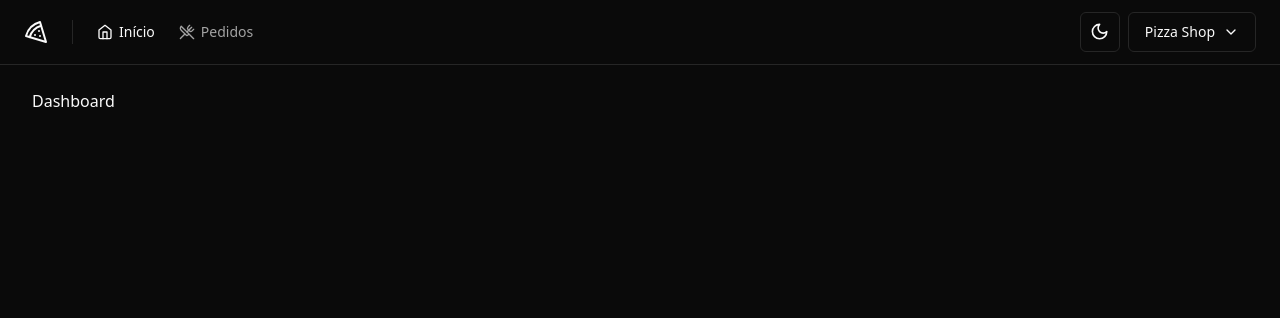
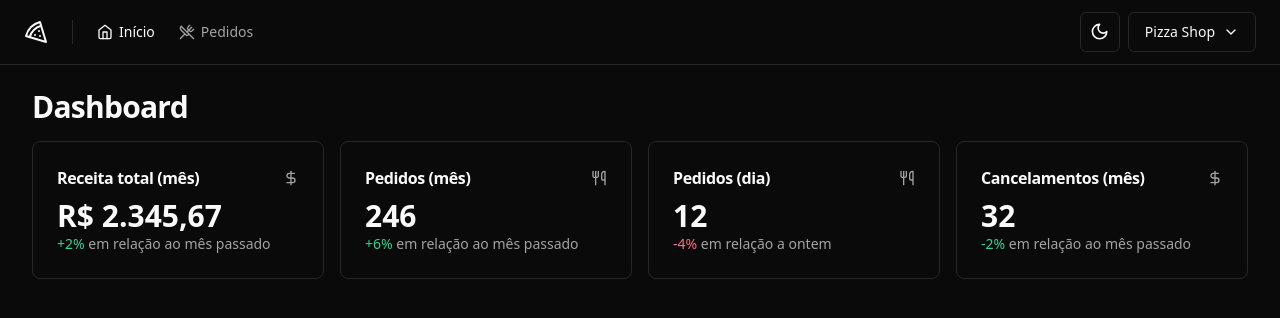
Before and after one commit to samuel-cabral/pizzashop-web, a React app: page / in a window 1280 px wide. Shown: the top 318 px of the page. Built offline with nearby package versions, Linux system fonts and the light colour scheme; the HTML template or start-up script is replaced by a standard one.

Commit message:
feat: deashboard page

```diff
--- a/src/components/pagination.tsx
+++ b/src/components/pagination.tsx
@@ -38,7 +38,7 @@
           </Button>
           <Button variant="outline" className="h-8 w-8 p-0">
             <ChevronLeft className="h-4 w-4" />
-            <span className="sr-only">Página anterior</span>
+            <span className="sr-only">Página passado</span>
           </Button>
           <Button variant="outline" className="h-8 w-8 p-0">
             <ChevronRight className="h-4 w-4" />
--- /dev/null
+++ b/src/components/ui/card.tsx
@@ -0,0 +1,79 @@
+import * as React from 'react'
+
+import { cn } from '@/lib/utils'
+
+const Card = React.forwardRef<
+  HTMLDivElement,
+  React.HTMLAttributes<HTMLDivElement>
+>(({ className, ...props }, ref) => (
+  <div
+    ref={ref}
+    className={cn(
+      'rounded-lg border bg-card text-card-foreground shadow-sm',
+      className,
+    )}
+    {...props}
+  />
+))
+Card.displayName = 'Card'
+
+const CardHeader = React.forwardRef<
+  HTMLDivElement,
+  React.HTMLAttributes<HTMLDivElement>
+>(({ className, ...props }, ref) => (
+  <div
+    ref={ref}
+    className={cn('flex flex-col space-y-1.5 p-6', className)}
+    {...props}
+  />
+))
+CardHeader.displayName = 'CardHeader'
+
+const CardTitle = React.forwardRef<
+  HTMLParagraphElement,
+  React.HTMLAttributes<HTMLHeadingElement>
+>(({ className, ...props }, ref) => (
+  <h3
+    ref={ref}
+    className={cn(
+      'text-2xl font-semibold leading-none tracking-tight',
+      className,
+    )}
+    {...props}
+  />
+))
+CardTitle.displayName = 'CardTitle'
+
+const CardDescription = React.forwardRef<
+  HTMLParagraphElement,
+  React.HTMLAttributes<HTMLParagraphElement>
+>(({ className, ...props }, ref) => (
+  <p
+    ref={ref}
+    className={cn('text-sm text-muted-foreground', className)}
+    {...props}
+  />
+))
+CardDescription.displayName = 'CardDescription'
+
+const CardContent = React.forwardRef<
+  HTMLDivElement,
+  React.HTMLAttributes<HTMLDivElement>
+>(({ className, ...props }, ref) => (
+  <div ref={ref} className={cn('p-6 pt-0', className)} {...props} />
+))
+CardContent.displayName = 'CardContent'
+
+const CardFooter = React.forwardRef<
+  HTMLDivElement,
+  React.HTMLAttributes<HTMLDivElement>
+>(({ className, ...props }, ref) => (
+  <div
+    ref={ref}
+    className={cn('flex items-center p-6 pt-0', className)}
+    {...props}
+  />
+))
+CardFooter.displayName = 'CardFooter'
+
+export { Card, CardContent, CardDescription, CardFooter, CardHeader, CardTitle }
--- a/src/pages/app/dashboard.tsx
+++ /dev/null
@@ -1,10 +0,0 @@
-import { Helmet } from 'react-helmet-async'
-
-export function Dashboard() {
-  return (
-    <div className="flex h-screen">
-      <Helmet title="Dashboard" />
-      <h1>Dashboard</h1>
-    </div>
-  )
-}
--- /dev/null
+++ b/src/pages/app/dashboard/dashboard.tsx
@@ -0,0 +1,24 @@
+import { Helmet } from 'react-helmet-async'
+
+import { DayOrdersAmountCard } from './day-orders-amount-card'
+import { MonthCanceledOrdersAmountCard } from './month-canceled-orders-amount-card'
+import { MonthOrdersAmountCard } from './month-orders-amount-card'
+import { MonthRevenueCard } from './month-revenue-card'
+
+export function Dashboard() {
+  return (
+    <>
+      <Helmet title="Dashboard" />
+      <div className="flex flex-col gap-4">
+        <h1 className="text-3xl font-bold tracking-tight">Dashboard</h1>
+
+        <div className="grid grid-cols-4 gap-4">
+          <MonthRevenueCard />
+          <MonthOrdersAmountCard />
+          <DayOrdersAmountCard />
+          <MonthCanceledOrdersAmountCard />
+        </div>
+      </div>
+    </>
+  )
+}
--- /dev/null
+++ b/src/pages/app/dashboard/day-orders-amount-card.tsx
@@ -0,0 +1,23 @@
+import { Utensils } from 'lucide-react'
+
+import { Card, CardContent, CardHeader, CardTitle } from '@/components/ui/card'
+
+// interface DayOrdersAmountCardProps {}
+
+export function DayOrdersAmountCard() {
+  return (
+    <Card>
+      <CardHeader className="flex-row items-center justify-between space-y-0 pb-2">
+        <CardTitle className="text-base font-semibold">Pedidos (dia)</CardTitle>
+        <Utensils className="h-4 w-4 text-muted-foreground" />
+      </CardHeader>
+      <CardContent>
+        <span className="text-3xl font-bold">12</span>
+        <p className="text-sm text-muted-foreground">
+          <span className="text-rose-500 dark:text-rose-400">-4%</span> em
+          relação a ontem
+        </p>
+      </CardContent>
+    </Card>
+  )
+}
--- /dev/null
+++ b/src/pages/app/dashboard/month-canceled-orders-amount-card.tsx
@@ -0,0 +1,25 @@
+import { DollarSign } from 'lucide-react'
+
+import { Card, CardContent, CardHeader, CardTitle } from '@/components/ui/card'
+
+// interface MonthCanceledOrdersAmountCardProps {}
+
+export function MonthCanceledOrdersAmountCard() {
+  return (
+    <Card>
+      <CardHeader className="flex-row items-center justify-between space-y-0 pb-2">
+        <CardTitle className="text-base font-semibold">
+          Cancelamentos (mês)
+        </CardTitle>
+        <DollarSign className="h-4 w-4 text-muted-foreground" />
+      </CardHeader>
+      <CardContent>
+        <span className="text-3xl font-bold">32</span>
+        <p className="text-sm text-muted-foreground">
+          <span className="text-emerald-500 dark:text-emerald-400">-2%</span> em
+          relação ao mês passado
+        </p>
+      </CardContent>
+    </Card>
+  )
+}
--- /dev/null
+++ b/src/pages/app/dashboard/month-orders-amount-card.tsx
@@ -0,0 +1,23 @@
+import { Utensils } from 'lucide-react'
+
+import { Card, CardContent, CardHeader, CardTitle } from '@/components/ui/card'
+
+// interface MonthOrdersAmountCardProps {}
+
+export function MonthOrdersAmountCard() {
+  return (
+    <Card>
+      <CardHeader className="flex-row items-center justify-between space-y-0 pb-2">
+        <CardTitle className="text-base font-semibold">Pedidos (mês)</CardTitle>
+        <Utensils className="h-4 w-4 text-muted-foreground" />
+      </CardHeader>
+      <CardContent>
+        <span className="text-3xl font-bold">246</span>
+        <p className="text-sm text-muted-foreground">
+          <span className="text-emerald-500 dark:text-emerald-400">+6%</span> em
+          relação ao mês passado
+        </p>
+      </CardContent>
+    </Card>
+  )
+}
--- /dev/null
+++ b/src/pages/app/dashboard/month-revenue-card.tsx
@@ -0,0 +1,25 @@
+import { DollarSign } from 'lucide-react'
+
+import { Card, CardContent, CardHeader, CardTitle } from '@/components/ui/card'
+
+// interface MonthRevenueCardProps {}
+
+export function MonthRevenueCard() {
+  return (
+    <Card>
+      <CardHeader className="flex-row items-center justify-between space-y-0 pb-2">
+        <CardTitle className="text-base font-semibold">
+          Receita total (mês)
+        </CardTitle>
+        <DollarSign className="h-4 w-4 text-muted-foreground" />
+      </CardHeader>
+      <CardContent>
+        <span className="text-3xl font-bold">R$ 2.345,67</span>
+        <p className="text-sm text-muted-foreground">
+          <span className="text-emerald-500 dark:text-emerald-400">+2%</span> em
+          relação ao mês passado
+        </p>
+      </CardContent>
+    </Card>
+  )
+}
--- a/src/pages/app/orders/order-table-filters.tsx
+++ b/src/pages/app/orders/order-table-filters.tsx
@@ -22,7 +22,7 @@
           <SelectContent>
             <SelectItem value="all">Todos os status</SelectItem>
             <SelectItem value="pending">Pendente</SelectItem>
-            <SelectItem value="cancelled">Cancelado</SelectItem>
+            <SelectItem value="canceled">Cancelado</SelectItem>
             <SelectItem value="processing">Em preparo</SelectItem>
             <SelectItem value="delivering">Em entrega</SelectItem>
             <SelectItem value="delivered">Entregue</SelectItem>
--- a/src/routes.tsx
+++ b/src/routes.tsx
@@ -2,7 +2,7 @@
 
 import { AppLayout } from './pages/_layouts/app'
 import { AuthLayout } from './pages/_layouts/auth'
-import { Dashboard } from './pages/app/dashboard'
+import { Dashboard } from './pages/app/dashboard/dashboard'
 import { Orders } from './pages/app/orders/orders'
 import { SignIn } from './pages/auth/sign-in'
 import { SignUp } from './pages/auth/sign-up'
```
